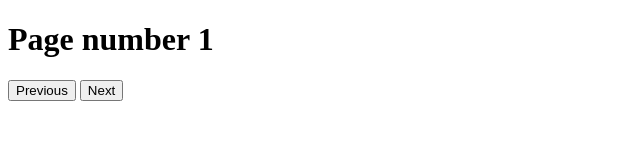
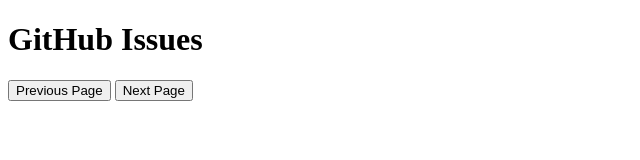
Before and after one commit to acciojob/github-issues-js-AshishDeshmukh02, a website: page main.html in a window 1280 px wide. Shown: the whole page, without its empty margins (0-640 px from the left). Drawn offline with Linux system fonts and the light colour scheme; no server answers.

Commit message:
created a submission

```diff
--- a/main.html
+++ b/main.html
@@ -9,12 +9,12 @@
 <body>
 	<!-- the entire body must be written by student -->
 	<div id="app">
-  <h1 id="page_number">Page number 1</h1>
-  <ol id="issues_list">
-  </ol>
-  <button id="load_prev">Previous</button>
-  <button id="load_next">Next</button>
-</div>
+    <h1>GitHub Issues</h1>
+    <div id="page_number"></div>
+    <button id="load_prev">Previous Page</button>
+    <button id="load_next">Next Page</button>
+    <ul id="issues_list"></ul>
+  </div>
 
     <script type="text/javascript" src="./script.js">
 </script>
--- a/script.js
+++ b/script.js
@@ -1,4 +1,3 @@
-//your code here
 const app = document.getElementById('app');
     const issuesList = document.getElementById('issues_list');
     const pageNumber = document.getElementById('page_number');
```
Lines whose indentation alone changed are shown as unchanged.
